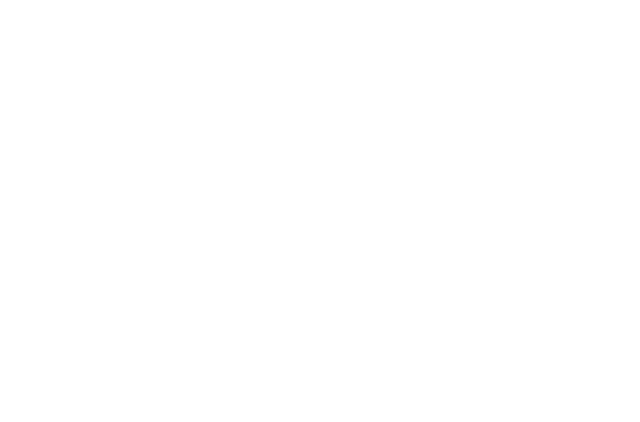
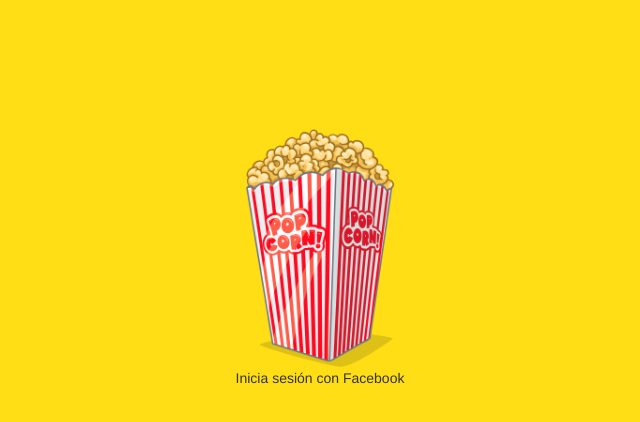
Before and after one commit to andreamaucaylli/movie-corn, a website: page public/index.html in a window 1280 px wide. Shown: the whole page, without its empty margins (320-960 px from the left). Drawn offline with Linux system fonts and the light colour scheme.

Commit message:
añadiendo login

```diff
--- a/public/css/main.css
+++ b/public/css/main.css
@@ -0,0 +1,17 @@
+.bg-amarillo{
+	background-color: #FFDE16;
+}
+#logo-login{
+	height: 30vh;
+	margin-top:10%;
+}
+.logo-temporal{
+	height: 60vh;
+	margin-top:10%;
+}
+.ocultar{
+	display: none !important;
+}
+#login{
+	margin-top: 30px;
+}
--- a/public/index.html
+++ b/public/index.html
@@ -8,8 +8,18 @@
 		<link rel="stylesheet" href="css/bootstrap.css">
 		<link rel="stylesheet" href="css/main.css">
 	</head>
-	<body>
-
+	<body class="bg-amarillo text-center">
+		<img src="img/logo.png" alt="logo" class="ocultar" id="logo-login">
+		<img src="img/logo.png" alt="logo" class="logo-temporal">
+		<div class="container-fluid">
+			<div class="row text-center">
+				<div class="col-xs-12">
+					<fb:login-button perms="email,user_birthday" class="ocultar" id="login" type="button" onlogin="window.location = 'pelis.html'" data-size="large">
+						Inicia sesión con Facebook
+					</fb:login-button>
+				</div>
+			</div>
+		</div>
 		<script type="text/javascript" src="js/jquery-2.2.4.min.js"></script>
 		<script type="text/javascript" src="js/bootstrap.min.js"></script>
 		<script type="text/javascript" src="js/app.js"></script>
--- a/public/js/app.js
+++ b/public/js/app.js
@@ -0,0 +1,177 @@
+$(function() {
+	setTimeout(function(){
+		$(".logo-temporal").addClass("ocultar");
+		$("#logo-login").removeClass("ocultar");
+		$("#login").removeClass("ocultar");
+		/*$("#logo").removeClass("oculto");
+		$("#logo-login").css({'height':"30vh"});*/
+	}, 5000);
+	$.ajax({
+		url: '//connect.facebook.net/es_ES/all.js',
+		dataType: 'script',
+		cache: true,
+		success: function() {
+			FB.init({
+				appId: '1271991989487510',
+				status: true,
+				cookie: true,
+				xfbml: true
+			});
+			FB.Event.subscribe('auth.authResponseChange', function(response) {
+				if (response && response.status == 'connected') {
+					window.location="pelis.html";
+					FB.api('/me', function(response) {
+						alert('Hola' + response.name);
+					});
+				}
+			});
+		}
+	});
+});
+
+
+
+
+
+
+
+
+
+
+
+
+
+
+
+
+
+
+
+
+
+
+
+
+
+
+
+
+
+
+
+
+
+
+
+
+
+
+
+
+
+
+
+
+
+/*$.ajax({
+  url: '//connect.facebook.net/es_ES/all.js',
+  dataType: 'script',
+  cache: true,
+  success: function() {
+  alert('Facebook listo');
+  }
+});*/
+/*
+$(document).ready(function(){
+  var app_id = '1271991989487510';
+  var scopes = '';
+
+  var btn_login = '<a href="#" id="login" class="btn btn-primary">Iniciar sesión</a>';
+
+  var div_session = "<div id='facebook-session'>"+
+	  "<strong></strong>"+
+	  "<img>"+
+	  "<a href='#' id='logout' class='btn btn-danger'>Cerrar sesión</a>"+
+	  "</div>";
+
+  window.fbAsyncInit = function() {
+
+	FB.init({
+	appId      : 1271991989487510,
+	status     : true,
+	cookie     : true,
+	xfbml      : true,
+	version    : 'v2.1'
+	});
+
+
+	FB.getLoginStatus(function(response) {
+	statusChangeCallback(response, function() {});
+	});
+  };
+
+  var statusChangeCallback = function(response, callback) {
+	console.log(response);
+
+	if (response.status === 'connected') {
+	  getFacebookData();
+	  if(response.status === "connected" && (window.location.pathname == "/index.html" || window.location.pathname == "/index.html")){
+	  window.location = 'buscador.html';
+	  }
+	} else {
+	callback(false);
+	}
+  }
+
+  var checkLoginState = function(callback) {
+	FB.getLoginStatus(function(response) {
+	  callback(response);
+	});
+  }
+
+  var getFacebookData =  function() {
+	FB.api('/me', function(response) {
+	$('#login').after(div_session);
+	$('#login').remove();
+	$('#facebook-session strong').text("Bienvenido: "+response.name);
+	$('#facebook-session img').attr('src','http://graph.facebook.com/'+response.id+'/picture?type=large');
+	});
+  }
+
+  var facebookLogin = function() {
+	checkLoginState(function(data) {
+	if (data.status !== 'connected') {
+	  FB.login(function(response) {
+	  if (response.status === 'connected')
+		getFacebookData();
+	  }, {scope: scopes});
+	}
+	})
+  }
+
+  var facebookLogout = function() {
+	checkLoginState(function(data) {
+	if (data.status === 'connected') {
+	FB.logout(function(response) {
+	  $('#facebook-session').before(btn_login);
+	  $('#facebook-session').remove();
+	});
+	}
+	});
+
+  }
+
+  $(document).on('click', '#login', function(e) {
+	e.preventDefault();
+	facebookLogin();
+  });
+
+  $(document).on('click', '#logout', function(e) {
+	e.preventDefault();
+	if (confirm("¿Está seguro?"))
+	facebookLogout();
+	else
+	return false;
+  });
+})
+*/
```
Also changed, not shown: public/img/logo.png (added), public/pelis.html (added).
